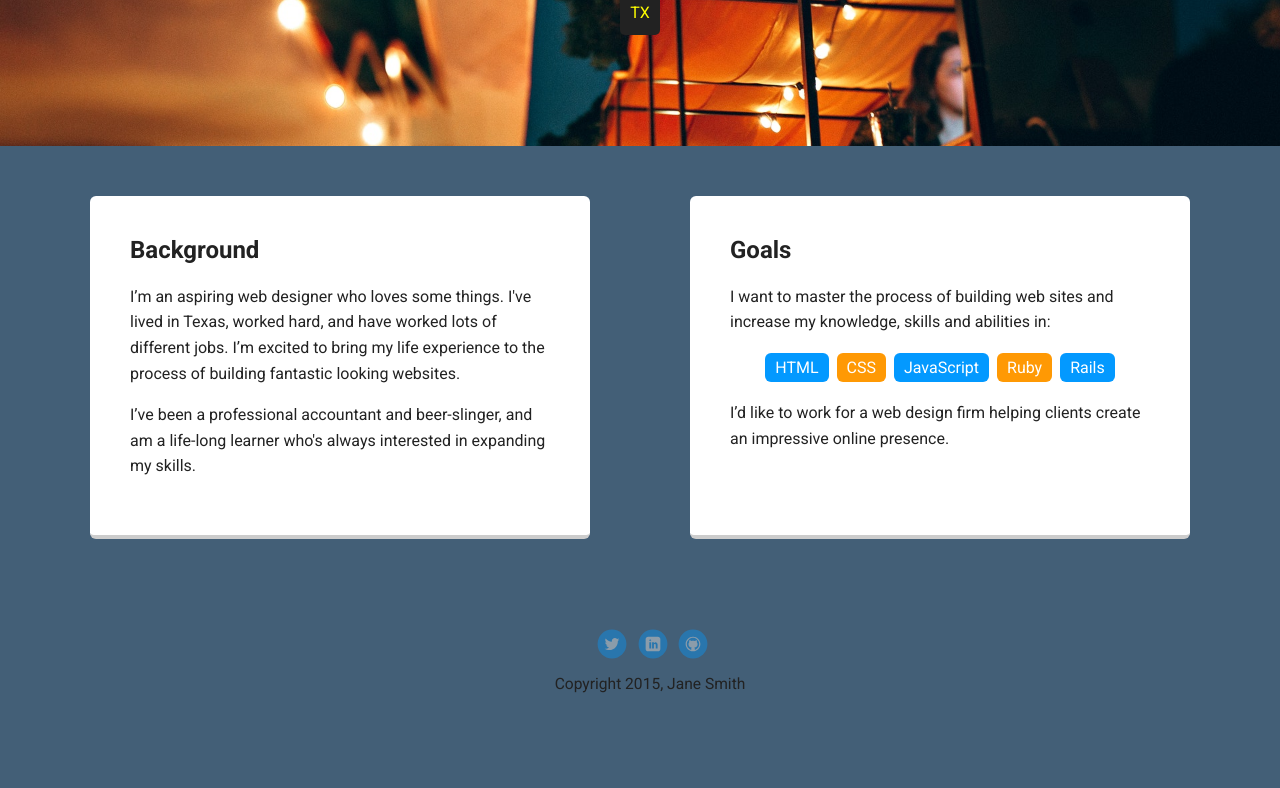
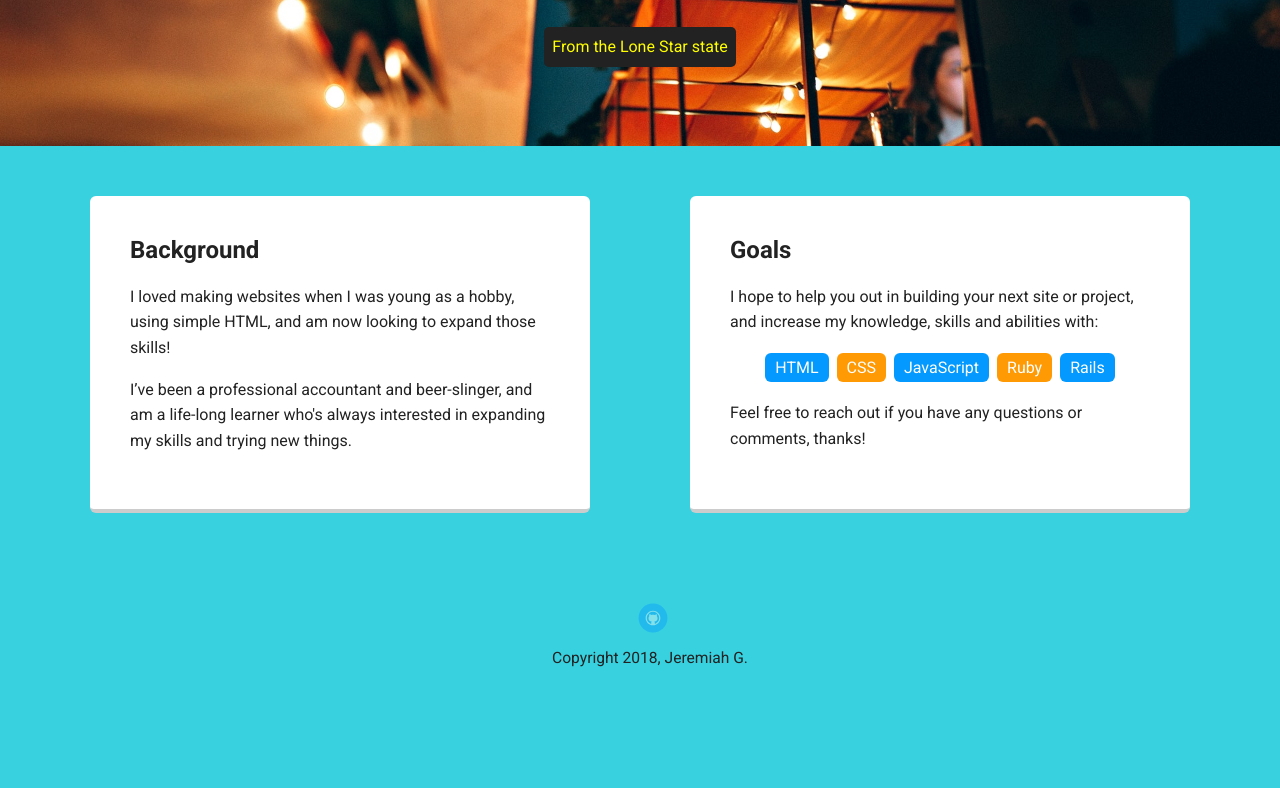
Before and after one commit to JMHGZ/techdegree-project-1, a plain HTML site: page index.html in a window 1280 px wide. Shown: the part 324-1112 px from the top of the page. After the commit the page ends 1087 px from the top, so only its background shows below. Drawn offline with Linux system fonts and the light colour scheme; a web font is replaced by a local one.

Commit message:
finishing up, colors changed

```diff
--- a/index.html
+++ b/index.html
@@ -11,27 +11,26 @@
     <div class="main-nav">
         <ul class="nav">
           <li class="name">Jeremiah G.</li>
-          <li><a href="#">Home</a></li>
-          <li><a href="#">Experience</a></li>
+          <li><a href="index.html">Home</a></li>
         </ul>
     </div>
 
     <header>
       <img src="images/R&S.jpg" alt="Ren and Stimpy!" class="profile-image">
       <h1 class="tag name">Hello, I’m Jeremiah</h1>
-      <p class="tag location">TX</p>
+      <p class="tag location">From the Lone Star state</p>
     </header>
 
     <main class="flex">
       <div class="card">
         <h2>Background</h2>
-        <p>I’m an aspiring web designer who loves some things. I've lived in Texas, worked hard, and have worked lots of different jobs. I’m excited to bring my life experience to the process of building fantastic looking websites.</p>
-        <p>I’ve been a professional accountant and beer-slinger, and am a life-long learner who's always interested in expanding my skills.</p>
+        <p>I loved making websites when I was young as a hobby, using simple HTML, and am now looking to expand those skills!</p>
+        <p>I’ve been a professional accountant and beer-slinger, and am a life-long learner who's always interested in expanding my skills and trying new things.</p>
       </div>
 
       <div class="card">
         <h2>Goals</h2>
-        <p>I want to master the process of building web sites and increase my knowledge, skills and abilities in:</p>
+        <p>I hope to help you out in building your next site or project, and increase my knowledge, skills and abilities with:</p>
         <ul class="skills">
           <li>HTML</li>
           <li>CSS</li>
@@ -39,17 +38,15 @@
           <li>Ruby</li>
           <li>Rails</li>
         </ul>
-        <p>I’d like to work for a web design firm helping clients create an impressive online presence.</p>
+        <p>Feel free to reach out if you have any questions or comments, thanks!</p>
       </div>
 
     </main>
     <footer>
       <ul>
-        <li><a href="#" class="social twitter">Twitter</a></li>
-        <li><a href="#" class="social linkedin">LinkedIn</a></li>
-        <li><a href="#" class="social github">Github</a></li>
+        <li><a href="https://github.com/JereGarz" target="_blank" class="social github">Github</a></li>
       </ul>
-      <p class="copyright">Copyright 2015, Jane Smith</p>
+      <p class="copyright">Copyright 2018, Jeremiah G.</p>
     </footer>
   </body>
   </html>
--- a/styles.css
+++ b/styles.css
@@ -9,7 +9,7 @@ body {
   text-align: center;
   font-family: 'Roboto', sans-serif;
   color: #222;
-  background: #435f77;
+  background: #37d1e0;
 }
 /* Link Styles */
 
@@ -25,7 +25,7 @@ a:hover {
 
 .main-nav {
   width: 100%;
-  background: rgb(39, 48, 74);
+  background: rgb(38, 86, 179);
   min-height: 30px;
   padding: 10px;
   position: fixed;
@@ -75,15 +75,16 @@ header .profile-image {
   transition: all .5s;
 }
 header .profile-image:hover {
-  transform: scale(1.2) rotate(5deg);
+  border-color: inherit;
+  transform: scale(1.5) rotate(25deg);
 }
 .tag {
   background-color: #efefef;
   color: black;
-  padding: 10px;
+  padding: 8px;
   border-radius: 5px;
   display: table;
-  margin: 10px auto;
+  margin: 30px auto;
 }
 .location {
   background-color: #222;
@@ -97,7 +98,7 @@ header .profile-image:hover {
   background: #fff;
   border-bottom: 4px solid #ccc;
   border-radius: 6px;
-  transition: all .5s;
+  transition: all .75s;
 }
 .card:hover {
   border-color: #ff99ff;
@@ -152,12 +153,7 @@ a.social {
   opacity: .4;
   transition: all .5s;
 }
-a.twitter {
-  background-image: url(images/twitter.svg);
-}
-a.linkedin {
-  background-image: url(images/linkedin.svg);
-}
+
 a.github {
   background-image: url(images/github.svg);
 }
```
